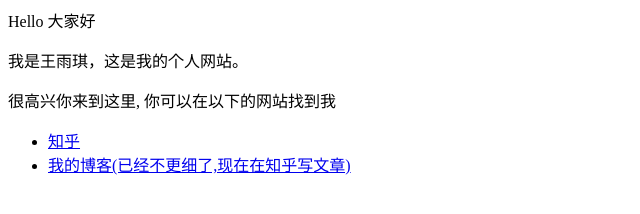
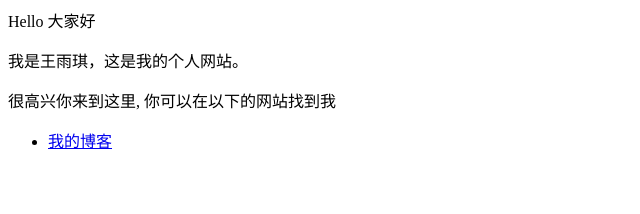
Before and after one commit to littlerain66/littlerain66.github.io, a plain HTML site: page index.html in a window 1280 px wide. Shown: the whole page, without its empty margins (0-640 px from the left). Drawn offline with Linux system fonts and the light colour scheme.

Commit message:
Update index.html

```diff
--- a/index.html
+++ b/index.html
@@ -3,6 +3,5 @@
 <p>很高兴你来到这里, 你可以在以下的网站找到我</p>
 
 <ul>
-  <li> <a href="https://www.zhihu.com/people/AJLoveChina">知乎</a> </li>
-  <li> <a href="http://hejie.nigeerhuo.com">我的博客(已经不更细了,现在在知乎写文章)</a> </li>
+  <li> <a href="https://www.cnblogs.com/wyq134214/">我的博客</a> </li>
 </ul>
```
